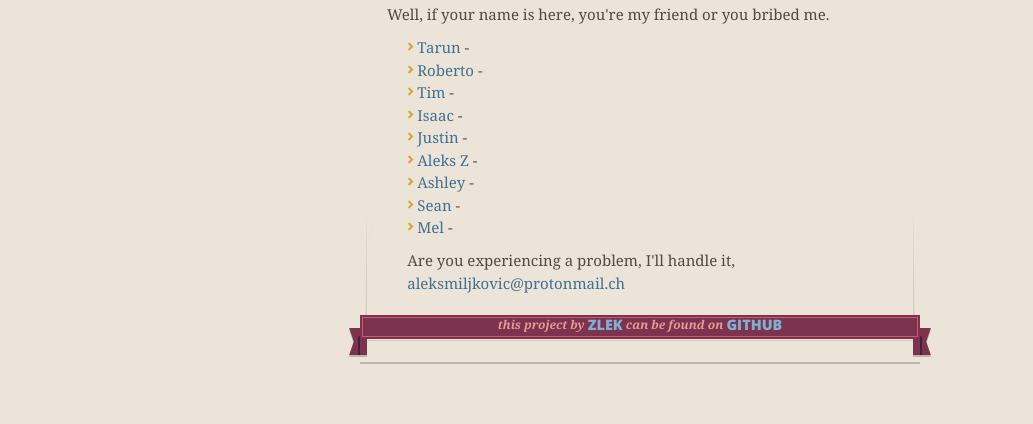
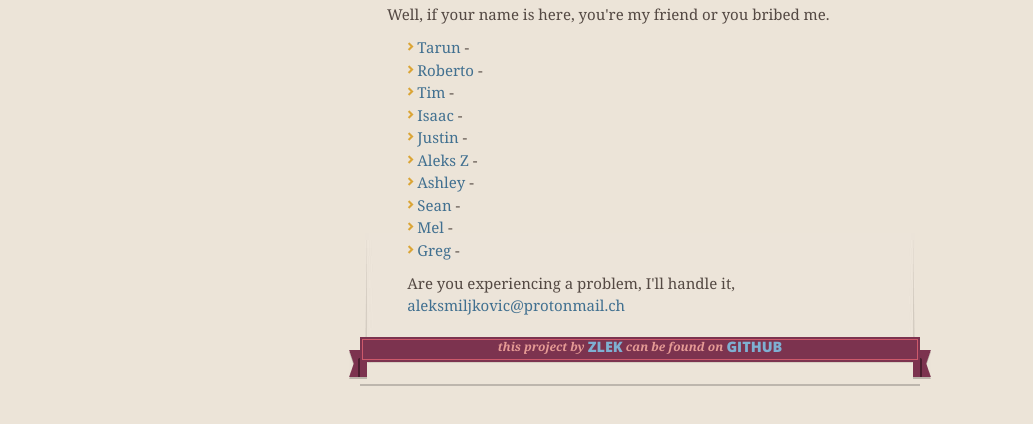
Before and after one commit to zlek/zlek.github.io, a plain HTML site: page index.html in a window 1280 px wide. Shown: the part 598-1022 px from the top of the page, without its empty margins (0-1033 px from the left). Drawn offline with nearby package versions, Linux system fonts and the light colour scheme.

Commit message:
Update index.html

```diff
--- a/index.html
+++ b/index.html
@@ -70,6 +70,7 @@
 <li> <a href="https://instagram.com/ashleyrose2999?modal=true">Ashley</a></a> -</li>
 <li> <a href="https://instagram.com/sean_mvp_?modal=true">Sean</a> -</li>
 <li> <a href="https://instagram.com/hsb_melb?modal=true">Mel</a> -</li>
+<li> <a href="https://twitter.com/jrkidgreg">Greg</a> -</li>
 <h3>
 
 <h3>
```
